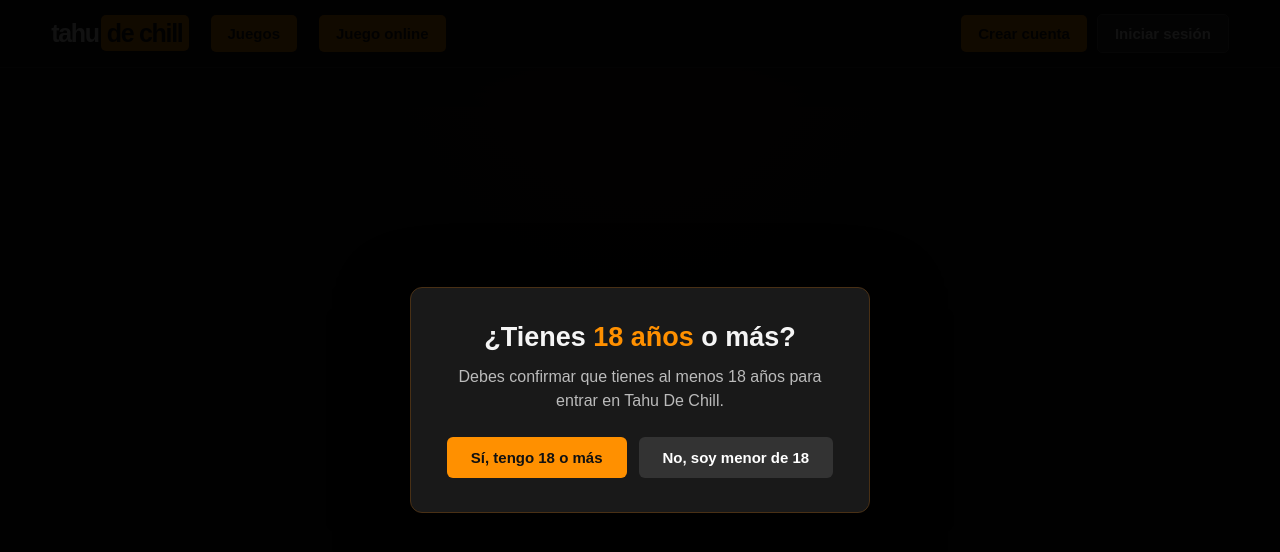
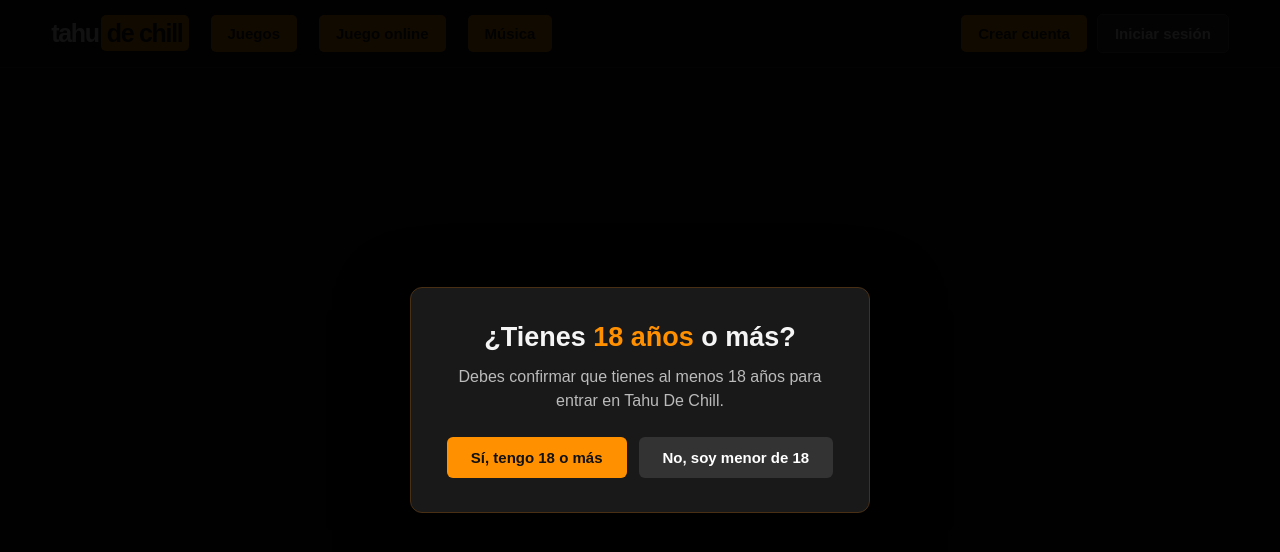
Before and after one commit to anthhdd/tc, a plain HTML site: page index.html in a window 1280 px wide. Drawn offline with Linux system fonts and the light colour scheme.

Commit message:
Add music navigation and favicon configuration

```diff
--- a/index.html
+++ b/index.html
@@ -4,6 +4,7 @@
 <meta charset="utf-8">
 <meta name="viewport" content="width=device-width,initial-scale=1">
 <meta name="theme-color" content="#111111">
+<link rel="icon" href="/tc/assets/icons/favicon.ico">
 <title>Tahu De Chill</title>
 <style>
 :root{--bg:#111;--orange:#ff9000;--yellow:#ffb900;--line:#303030}
@@ -69,6 +70,7 @@ footer{animation:fade-in .9s .35s both}
   <a class="brand" href="./" aria-label="Tahu De Chill inicio">tahu<span>de chill</span></a>
   <a class="nav-button" href="./games/">Juegos</a>
   <a class="nav-button" href="./juego-online/">Juego online</a>
+  <a class="nav-button" href="./musica/">Música</a>
 
 <div class="account-actions"><a class="nav-button signup" href="./cuenta/">Crear cuenta</a><a class="nav-button login" href="./cuenta/">Iniciar sesión</a></div>
 </header>
```
